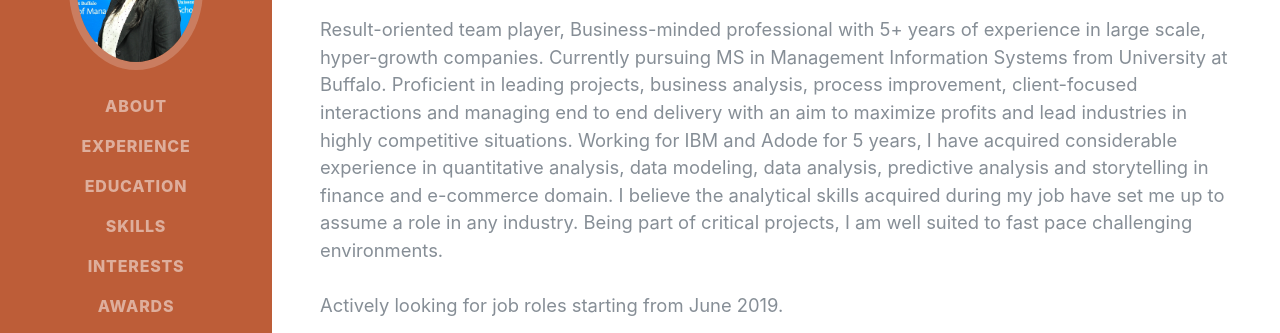
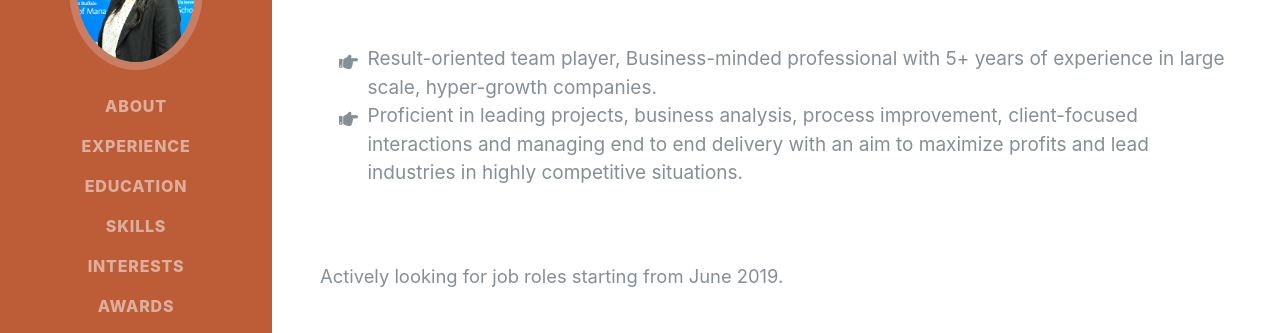
Before and after one commit to singhalpooja9/wesbite, a website with bundled scripts: page index.html in a window 1280 px wide. Shown: the part 266-599 px from the top of the page. Built offline with nearby package versions, Linux system fonts and the light colour scheme; a web font is replaced by a local one.

Commit message:
changed the About section

```diff
--- a/index.html
+++ b/index.html
@@ -76,7 +76,15 @@
           <div class="subheading mb-5"><!--167 Springville Avenue · Buffalo, NY 14226  ·--> (617) 602-6839 ·
             <a href="mailto:singhal.pooja9@gmail.com">singhal.pooja9@gmail.com</a>
           </div>
-          <p class="lead mb-5">Result-oriented team player, Business-minded professional with 5+ years of experience in large scale, hyper-growth companies. Currently pursuing MS in Management Information Systems from University at Buffalo. Proficient in leading projects, business analysis, process improvement, client-focused interactions and managing end to end delivery with an aim to maximize profits and lead industries in highly competitive situations. Working for IBM and Adode for 5 years, I have acquired considerable experience in quantitative analysis, data modeling, data analysis, predictive analysis and storytelling in finance and e-commerce domain. I believe the analytical skills acquired during my job have set me up to assume a role in any industry. Being part of critical projects, I am well suited to fast pace challenging environments.<br /><br /> Actively looking for job roles starting from June 2019.</p>
+          <ul class="fa-ul mb-5" style="font-size:19px;">
+            <li>
+              <i class="fa-li fa fa-hand-o-right" aria-hidden="true"></i>
+              Result-oriented team player, Business-minded professional with 5+ years of experience in large scale, hyper-growth companies.</li>
+            <li>
+              <i class="fa-li fa fa-hand-o-right" aria-hidden="true"></i>
+              Proficient in leading projects, business analysis, process improvement, client-focused interactions and managing end to end delivery with an aim to maximize profits and lead industries in highly competitive situations. </li>
+          </ul>
+          <p class="lead mb-5"><br>Actively looking for job roles starting from June 2019.</p>
           <div class="social-icons">
             <a href="https://www.linkedin.com/in/singhalpooja9/">
               <i class="fab fa-linkedin-in"></i>
```
